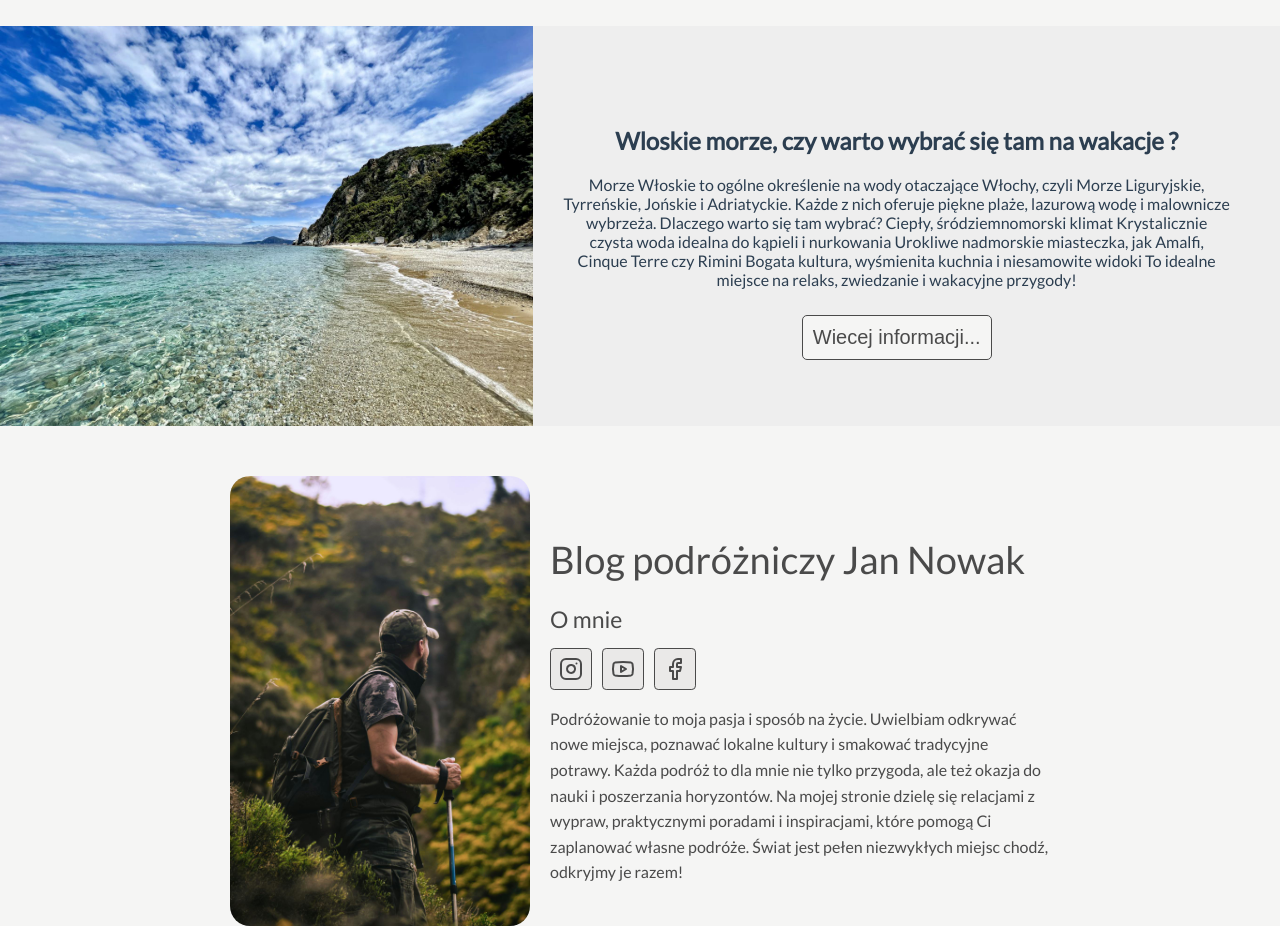
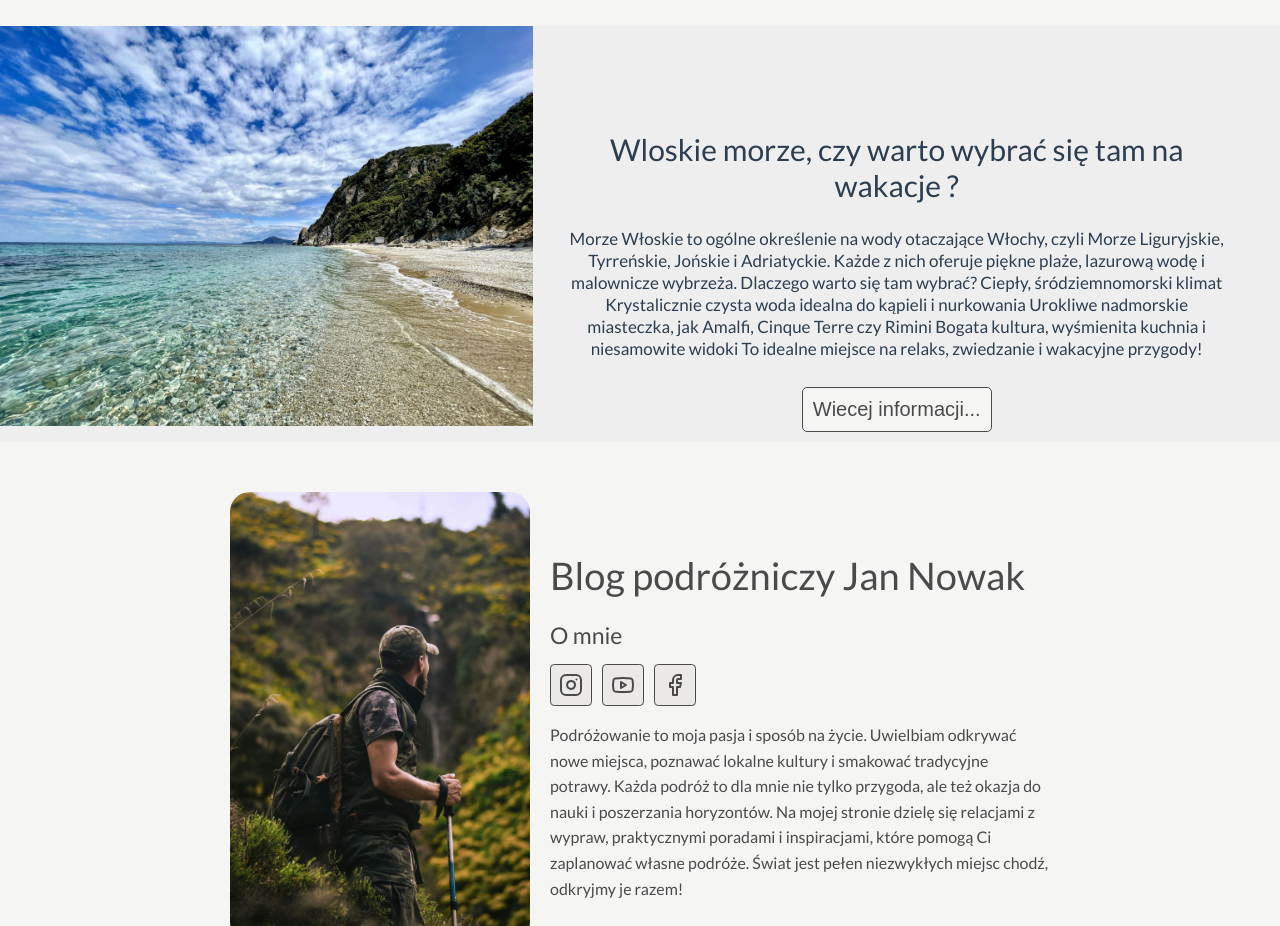
Before and after one commit to bartoszsmorawski/travel__blog, a Vue app: page / in a window 1280 px wide. Shown: the part 1320-2246 px from the top of the page. Built offline with nearby package versions, Linux system fonts and the light colour scheme.

Commit message:
new font weight and font size to styled in FotoSection.vue

```diff
--- a/src/components/organisms/FotoSection.vue
+++ b/src/components/organisms/FotoSection.vue
@@ -43,6 +43,14 @@ const paddingValue = computed(() => props.rightVariantImage ? '0px 0px 0px 50px'
 
 .Title {
     text-align: center;
+    font-weight: 500;
+    font-size: 30px;
+}
+
+.Description {
+    text-align: center;
+    font-size: 17px;
+    line-height: 1.3;
 }
 
 .Image {
```
